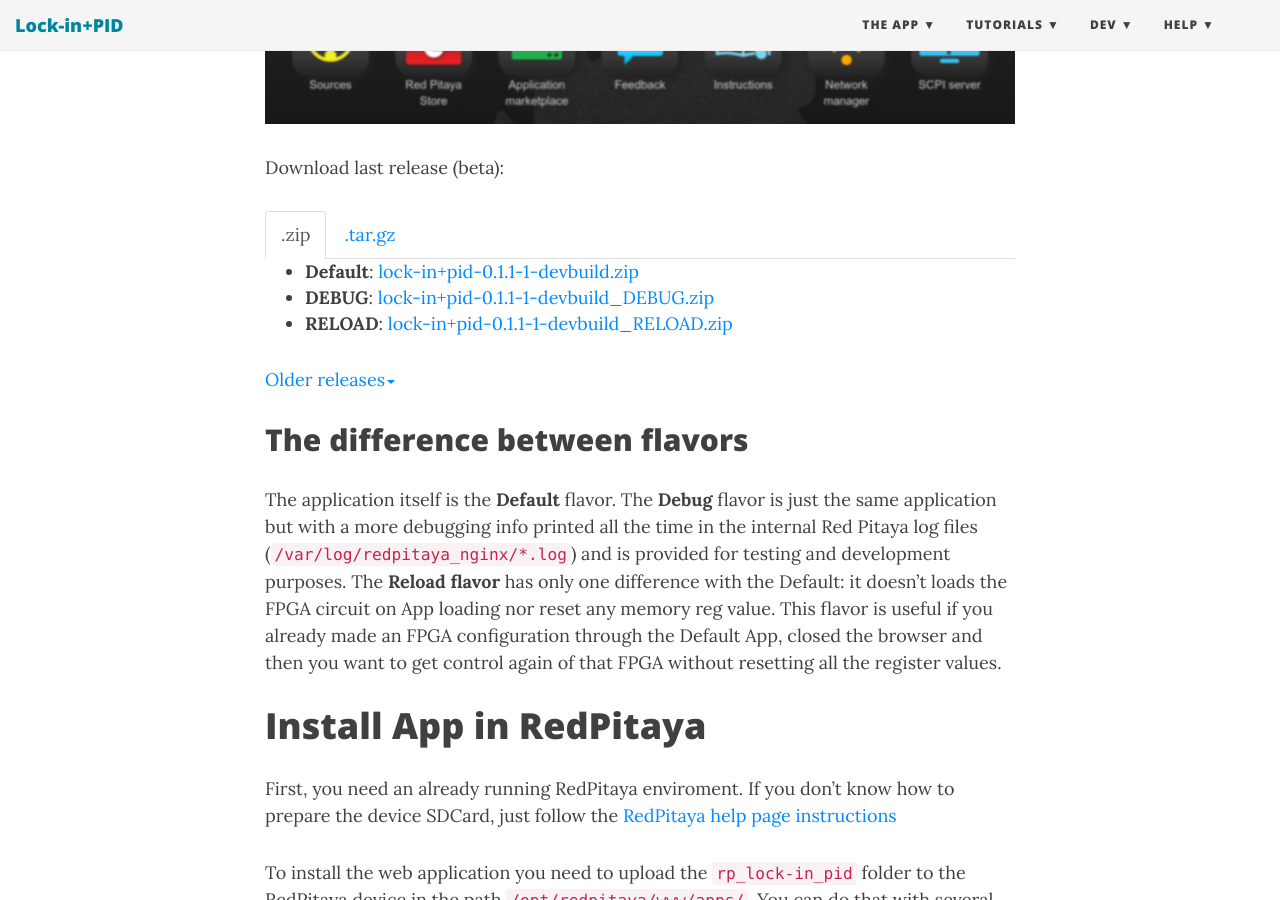
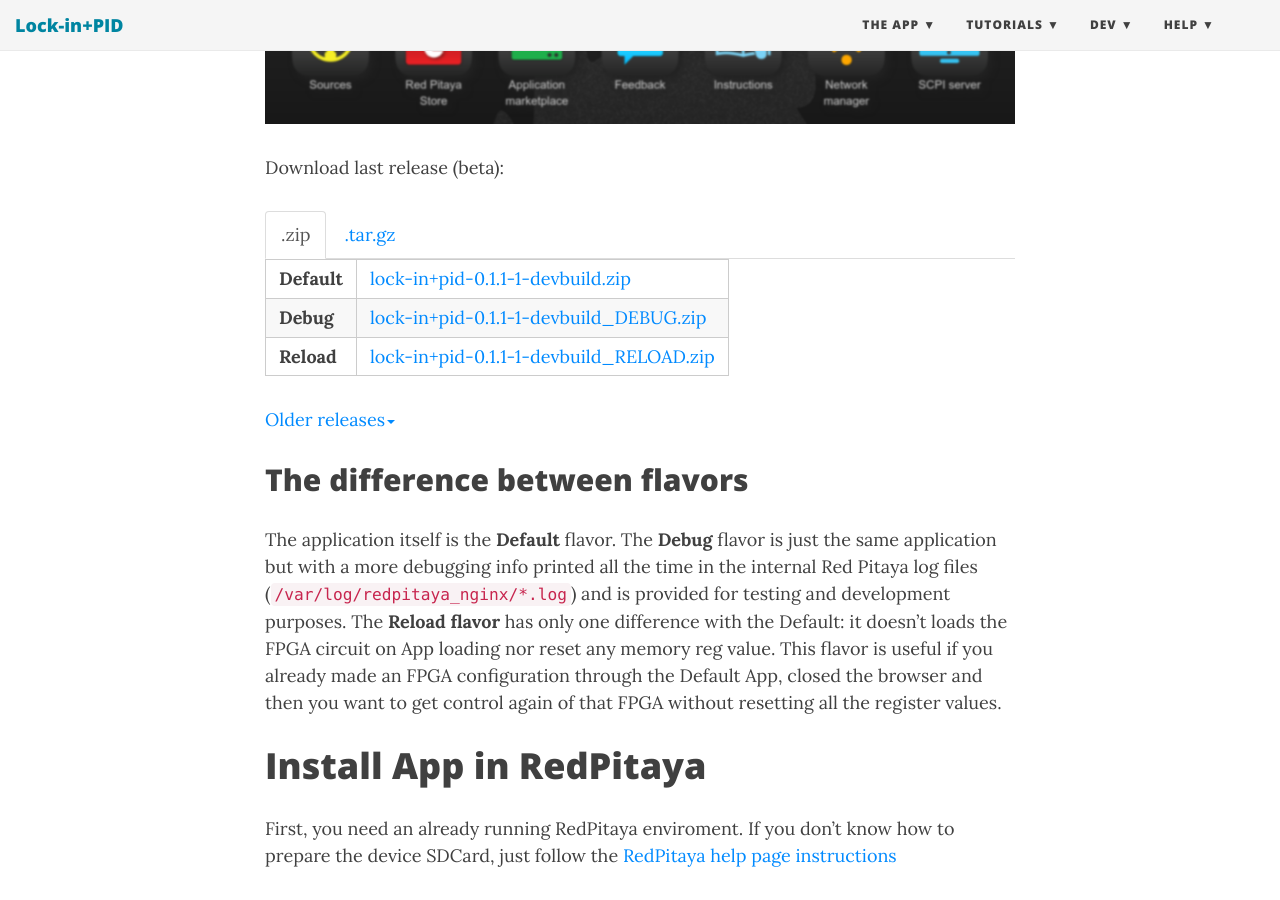
Before and after one commit to marceluda/rp_lock-in_pid, a Jekyll site: the page built from TheApp/install.md, in a window 1280 px wide and 900 px high, scrolled down 714 px. Built offline with Jekyll 4.4.1, drawn with Linux system fonts in a browser that asks for light colours; nearby versions of some CDN libraries; part of the change alters nothing that is shown.

```diff
--- a/TheApp/install.md
+++ b/TheApp/install.md
@@ -14,6 +14,7 @@ the Default App in the zip package.
 
 Download last release (beta):
 
+
 <ul class="nav nav-tabs">
   <li class="active"><a data-toggle="tab" href="#zip"  > .zip    </a></li>
   <li>               <a data-toggle="tab" href="#targz"> .tar.gz </a></li>
@@ -22,16 +23,16 @@ Download last release (beta):
 <div class="tab-content">
 <div id="zip" class="tab-pane fade in active" markdown="1">
 
-- **Default**: [lock-in+pid-0.1.1-1-devbuild.zip]({{ site.baseurl }}/releases/lock-in+pid-0.1.1-1-devbuild.zip)
-- **DEBUG**: [lock-in+pid-0.1.1-1-devbuild_DEBUG.zip]({{ site.baseurl }}/releases/lock-in+pid-0.1.1-1-devbuild_DEBUG.zip)
-- **RELOAD**: [lock-in+pid-0.1.1-1-devbuild_RELOAD.zip]({{ site.baseurl }}/releases/lock-in+pid-0.1.1-1-devbuild_RELOAD.zip)
+|  **Default**  |  [lock-in+pid-0.1.1-1-devbuild.zip]({{ site.baseurl }}/releases/lock-in+pid-0.1.1-1-devbuild.zip)                |
+|  **Debug**    |  [lock-in+pid-0.1.1-1-devbuild_DEBUG.zip]({{ site.baseurl }}/releases/lock-in+pid-0.1.1-1-devbuild_DEBUG.zip)    |
+|  **Reload**   |  [lock-in+pid-0.1.1-1-devbuild_RELOAD.zip]({{ site.baseurl }}/releases/lock-in+pid-0.1.1-1-devbuild_RELOAD.zip)  |
 
 </div>
 <div id="targz" class="tab-pane fade" markdown="1">
 
-- **Default**: [lock-in+pid-0.1.1-1-devbuild.tar.gz]({{ site.baseurl }}/releases/lock-in+pid-0.1.1-1-devbuild.tar.gz)
-- **DEBUG**: [lock-in+pid-0.1.1-1-devbuild_DEBUG.tar.gz]({{ site.baseurl }}/releases/lock-in+pid-0.1.1-1-devbuild_DEBUG.tar.gz)
-- **RELOAD**: [lock-in+pid-0.1.1-1-devbuild_RELOAD.tar.gz]({{ site.baseurl }}/releases/lock-in+pid-0.1.1-1-devbuild_RELOAD.tar.gz)
+|  **Default**  |  [lock-in+pid-0.1.1-1-devbuild.tar.gz]({{ site.baseurl }}/releases/lock-in+pid-0.1.1-1-devbuild.tar.gz)                |
+|  **Debug**    |  [lock-in+pid-0.1.1-1-devbuild_DEBUG.tar.gz]({{ site.baseurl }}/releases/lock-in+pid-0.1.1-1-devbuild_DEBUG.tar.gz)    |
+|  **Reload**   |  [lock-in+pid-0.1.1-1-devbuild_RELOAD.tar.gz]({{ site.baseurl }}/releases/lock-in+pid-0.1.1-1-devbuild_RELOAD.tar.gz)  |
 
 </div>
 </div>
@@ -42,12 +43,19 @@ Download last release (beta):
 
 <div id="OldReleases" class="collapse" markdown="1" style="padding: 10px; border: 1px solid gray; border-radius: 5px;">
 
-| **Default**  | [lock-in+pid-0.1.0-15-devbuild.zip]({{ site.baseurl }}/releases/lock-in+pid-0.1.0-15-devbuild.zip)               |
-| **Default**  | [lock-in+pid-0.1.0-25-devbuild.zip]({{ site.baseurl }}/releases/lock-in+pid-0.1.0-25-devbuild.zip)               |
-| **DEBUG**    | [lock-in+pid-0.1.0-25-devbuild_DEBUG.zip]({{ site.baseurl }}/releases/lock-in+pid-0.1.0-25-devbuild_DEBUG.zip)   |
-| **Default**  | [lock-in+pid-0.1.0-48-devbuild.zip]({{ site.baseurl }}/releases/lock-in+pid-0.1.0-48-devbuild.zip)               |
-| **Default**  | [lock-in+pid-0.1.0-48-devbuild_DEBUG.zip]({{ site.baseurl }}/releases/lock-in+pid-0.1.0-48-devbuild_DEBUG.zip)   |
-| **RELOAD**   | [lock-in+pid-0.1.0-48-devbuild_RELOAD.zip]({{ site.baseurl }}/releases/lock-in+pid-0.1.0-48-devbuild_RELOAD.zip) |
+- **lock-in+pid-0.1.1-1**:
+  - lock-in+pid-0.1.1-1-devbuild [[zip]({{ site.baseurl }}/releases/lock-in+pid-0.1.1-1-devbuild.zip),[tar]({{ site.baseurl }}/releases/lock-in+pid-0.1.1-1-devbuild.tar.gz)]
+  - lock-in+pid-0.1.1-1-devbuild_DEBUG [[zip]({{ site.baseurl }}/releases/lock-in+pid-0.1.1-1-devbuild_DEBUG.zip),[tar]({{ site.baseurl }}/releases/lock-in+pid-0.1.1-1-devbuild_DEBUG.tar.gz)]
+  - lock-in+pid-0.1.1-1-devbuild_RELOAD [[zip]({{ site.baseurl }}/releases/lock-in+pid-0.1.1-1-devbuild_RELOAD.zip),[tar]({{ site.baseurl }}/releases/lock-in+pid-0.1.1-1-devbuild_RELOAD.tar.gz)]
+- **lock-in+pid-0.1.0-48**:
+  - lock-in+pid-0.1.0-48-devbuild [[zip]({{ site.baseurl }}/releases/lock-in+pid-0.1.0-48-devbuild.zip),[tar]({{ site.baseurl }}/releases/lock-in+pid-0.1.0-48-devbuild.tar.gz)]
+  - lock-in+pid-0.1.0-48-devbuild_DEBUG [[zip]({{ site.baseurl }}/releases/lock-in+pid-0.1.0-48-devbuild_DEBUG.zip),[tar]({{ site.baseurl }}/releases/lock-in+pid-0.1.0-48-devbuild_DEBUG.tar.gz)]
+  - lock-in+pid-0.1.0-48-devbuild_RELOAD [[zip]({{ site.baseurl }}/releases/lock-in+pid-0.1.0-48-devbuild_RELOAD.zip),[tar]({{ site.baseurl }}/releases/lock-in+pid-0.1.0-48-devbuild_RELOAD.tar.gz)]
+- **lock-in+pid-0.1.0-25**:
+  - lock-in+pid-0.1.0-25-devbuild [[zip]({{ site.baseurl }}/releases/lock-in+pid-0.1.0-25-devbuild.zip),[tar]({{ site.baseurl }}/releases/lock-in+pid-0.1.0-25-devbuild.tar.gz)]
+  - lock-in+pid-0.1.0-25-devbuild_DEBUG [[zip]({{ site.baseurl }}/releases/lock-in+pid-0.1.0-25-devbuild_DEBUG.zip),[tar]({{ site.baseurl }}/releases/lock-in+pid-0.1.0-25-devbuild_DEBUG.tar.gz)]
+- **lock-in+pid-0.1.0-15**:
+  - lock-in+pid-0.1.0-15-devbuild [[zip]({{ site.baseurl }}/releases/lock-in+pid-0.1.0-15-devbuild.zip),[tar]({{ site.baseurl }}/releases/lock-in+pid-0.1.0-15-devbuild.tar.gz)]
 
 </div>
 
```
